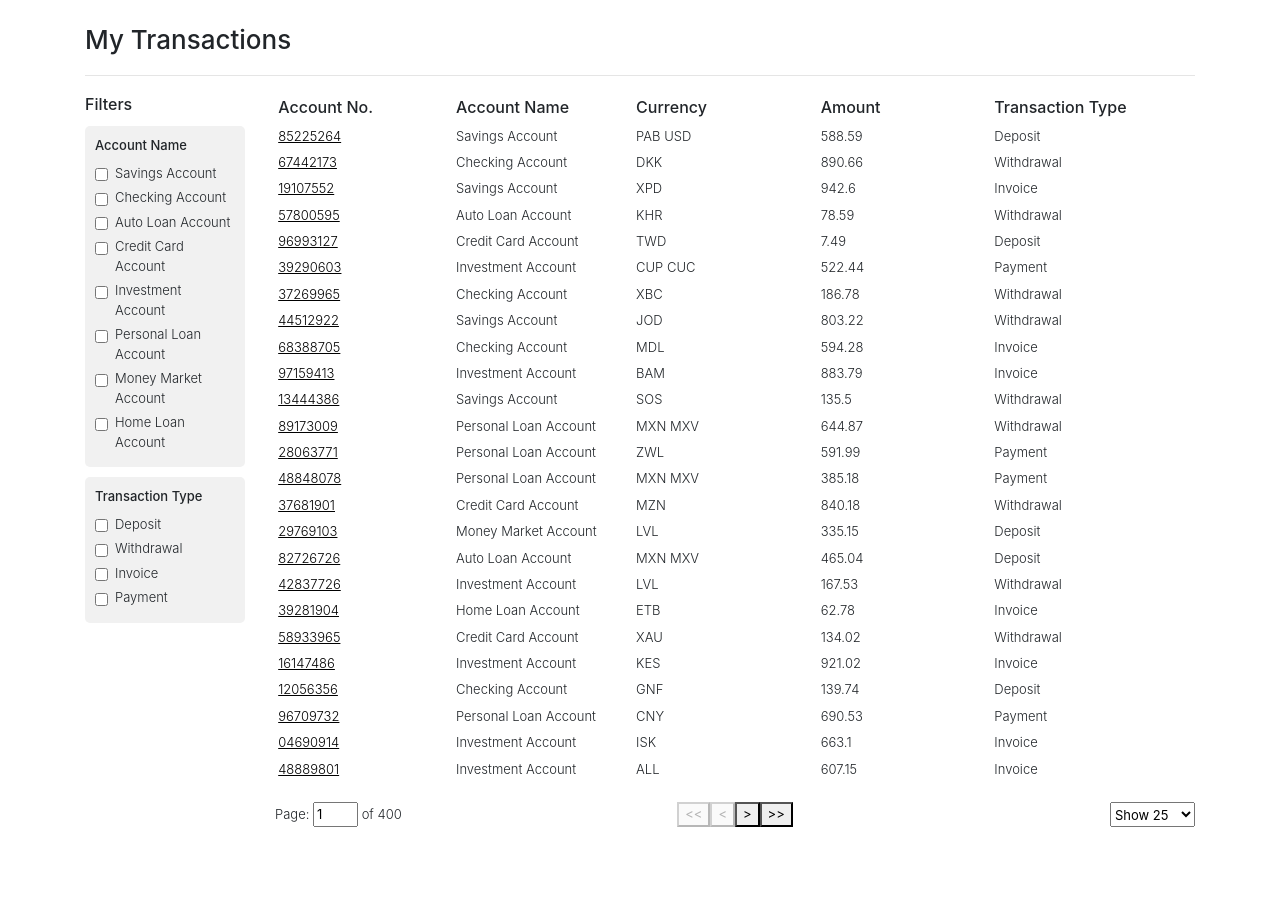
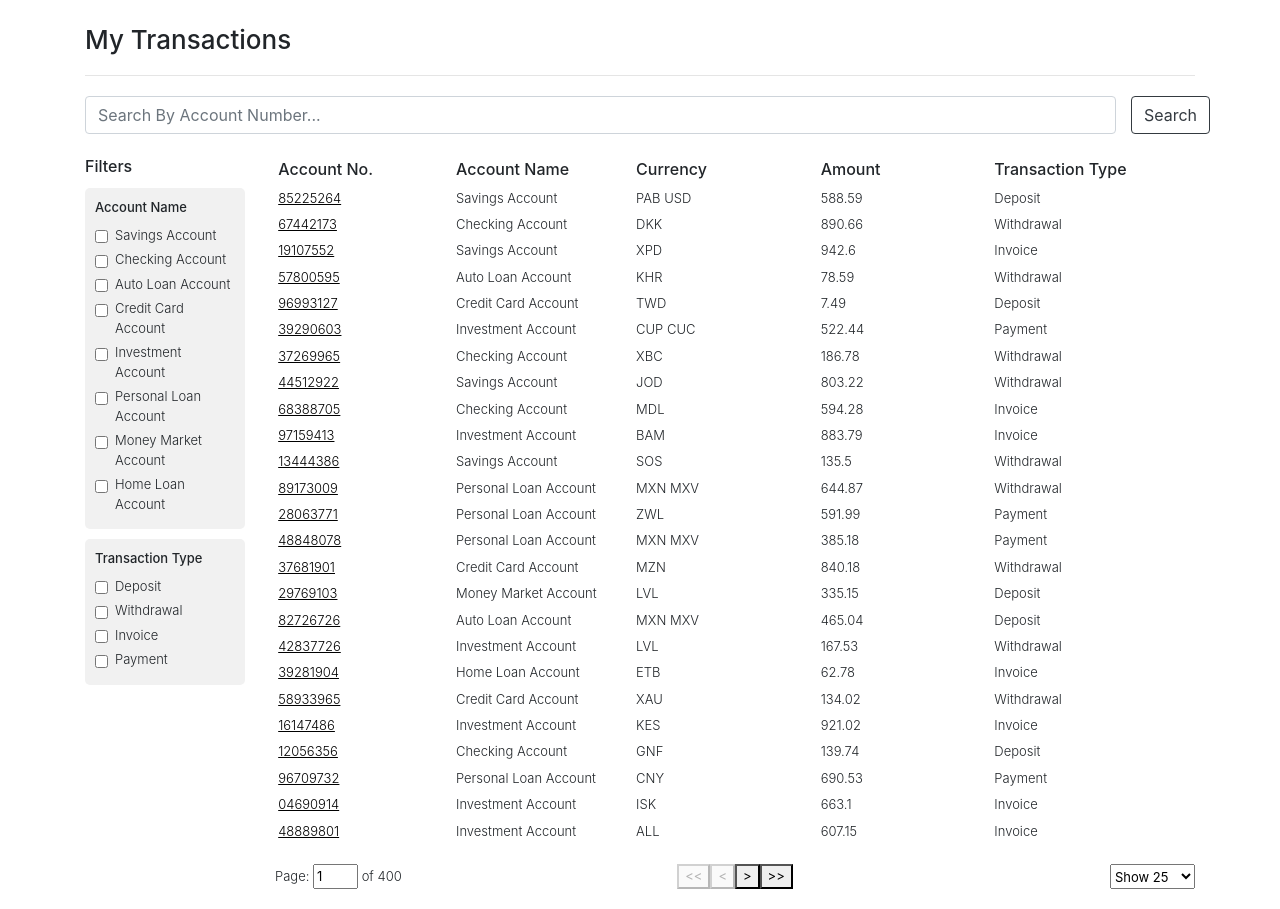
Before and after one commit to ceharsh24/ssgm-global, a React app: page / in a window 1280 px wide. Before the commit the page ends 847 px from the top, so only its background shows below. Built offline with nearby package versions, Linux system fonts and the light colour scheme.

Commit message:
Basic Search added

```diff
--- a/src/containers/App.js
+++ b/src/containers/App.js
@@ -10,6 +10,7 @@ import FilterList from './FilterList/FilterList';
 import TransactionTable from './TransactionTable/TransactionTable';
 import TransactionTableColumn from './TransactionTable/TransactionTableColumn';
 import TransactionDetails from './TransactionDetails/TransactionDetails';
+import SearchBar from './SearchBar/SearchBar';
 
 const App = () => {
   const [allTransactions, setAllTransactions] = useState([]);
@@ -103,12 +104,20 @@ const App = () => {
     updateTableData(filterObj);
   };
 
+  const handleSearchSubmit = searchInput => {
+    const filteredData = allTransactions.filter(eachData =>
+      eachData.account.includes(searchInput)
+    );
+    setTableData(filteredData);
+  };
+
   return (
     <BrowserRouter>
       <Container>
         <Header />
 
         <Route path="/" exact>
+          <SearchBar handleSearchSubmit={handleSearchSubmit} />
           <Row>
             <Col md={2}>
               <div className="filter-list-header">Filters</div>
--- /dev/null
+++ b/src/containers/SearchBar/SearchBar.js
@@ -0,0 +1,38 @@
+import React, { useRef } from 'react';
+import { Form, Col, Button, Row } from 'react-bootstrap';
+import { PropTypes } from 'prop-types';
+
+import './SearchBar.scss';
+
+const Search = ({ handleSearchSubmit }) => {
+  const inputEl = useRef(null);
+  const handleChange = e => {
+    e.preventDefault();
+    inputEl.current.focus();
+    handleSearchSubmit(inputEl.current.value);
+  };
+
+  return (
+    <Form className="seach-main" onSubmit={handleChange}>
+      <Row>
+        <Col>
+          <Form.Control
+            type="number"
+            placeholder="Search By Account Number..."
+            ref={inputEl}
+            onChange={handleChange}
+          />
+        </Col>
+        <Button type="submit" variant="outline-dark">
+          Search
+        </Button>
+      </Row>
+    </Form>
+  );
+};
+
+Search.propTypes = {
+  handleSearchSubmit: PropTypes.func.isRequired
+};
+
+export default Search;
--- /dev/null
+++ b/src/containers/SearchBar/SearchBar.scss
@@ -0,0 +1,5 @@
+@import '../../index.scss';
+
+.seach-main {
+  margin: 20px 0px;
+}
```
Also changed, not shown: .eslintrc.json.
